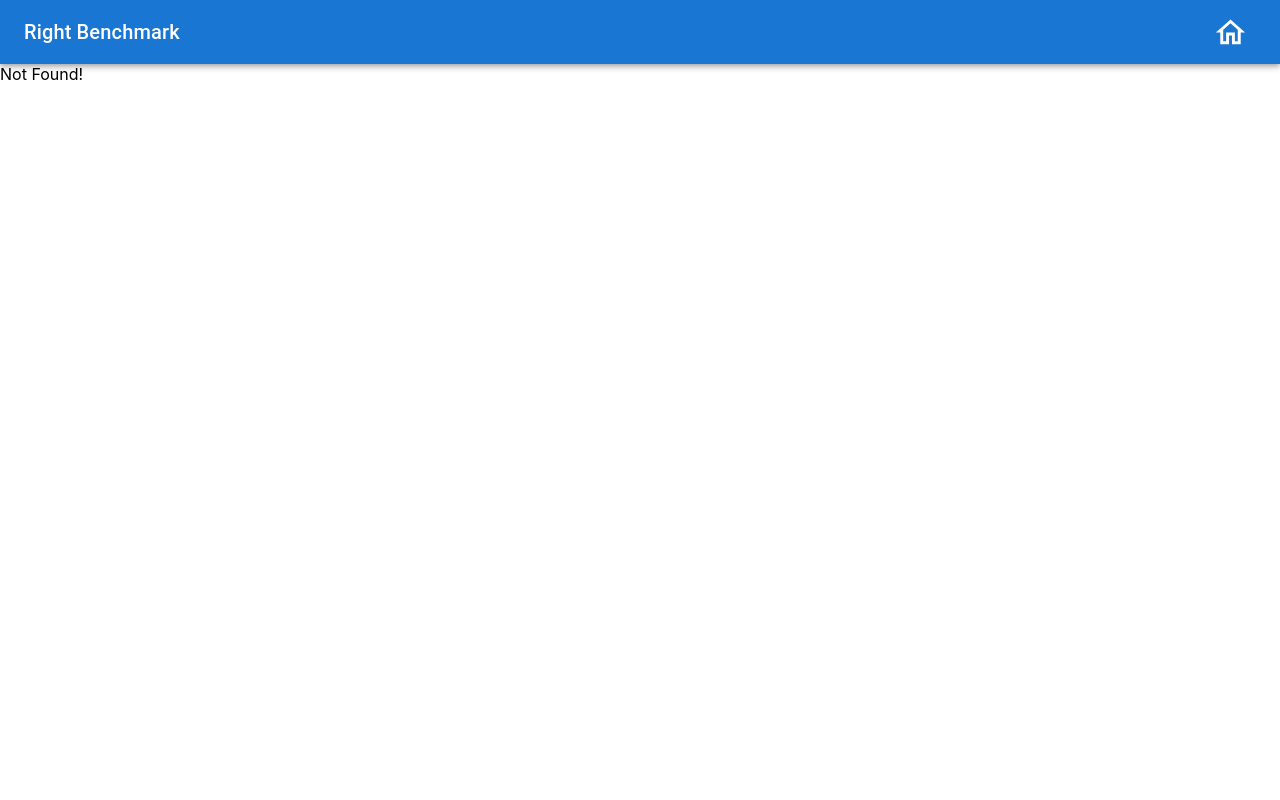
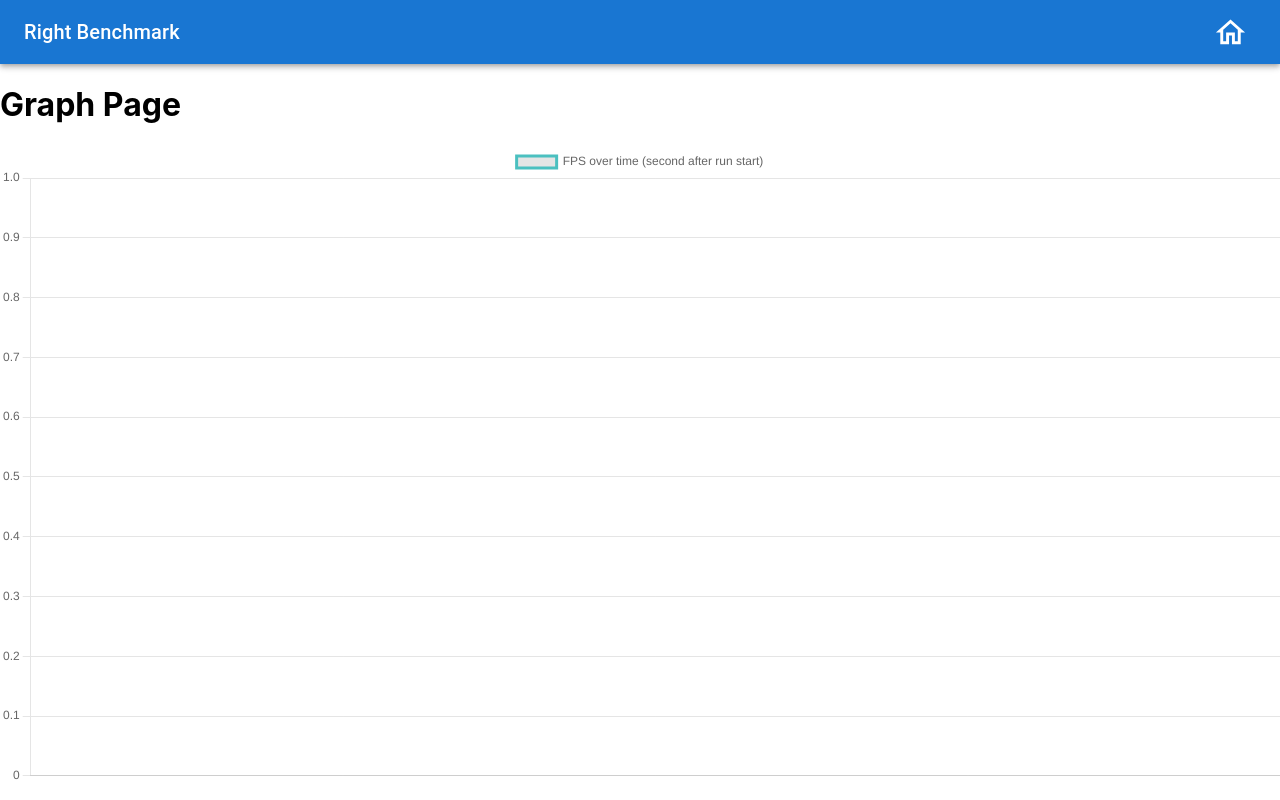
Before and after one commit to rbetik12/ue-benchmark-server, a React (Create React App) app in the folder src/client/: page /run/1/graph in a window 1280 px wide. Before the commit this address had no page. Built offline with nearby package versions, Linux system fonts and the light colour scheme; no server answers.

Commit message:
Added graph page for fps

```diff
--- a/src/client/package.json
+++ b/src/client/package.json
@@ -15,7 +15,9 @@
     "@types/node": "^16.18.93",
     "@types/react": "^18.2.73",
     "@types/react-dom": "^18.2.23",
+    "chart.js": "^4.4.2",
     "react": "^18.2.0",
+    "react-chartjs-2": "^5.2.0",
     "react-dom": "^18.2.0",
     "react-router-dom": "^6.22.3",
     "react-scripts": "5.0.1",
--- a/src/client/src/components/App.tsx
+++ b/src/client/src/components/App.tsx
@@ -4,6 +4,7 @@ import RunInfoTable from './RunInfoTable/RunInfoTable';
 import TopBar from './TopBar';
 import NotFoundPage from './NotFoundPage';
 import RunDataTable from './RunData/RunDataTable';
+import RunDataGraphPage from './RunDataGraph/RunDataGraphPage';
 
 const App: React.FC = () => {
   return (
@@ -13,6 +14,7 @@ const App: React.FC = () => {
         <Routes>
           <Route path="/" element={<RunInfoTable/>} />
           <Route path="/run/:id" element={<RunDataTable/>} />
+          <Route path="/run/:id/graph" element={<RunDataGraphPage/>} />
           {/* Using path="*"" means "match anything", so this route
                 acts like a catch-all for URLs that we don't have explicit
                 routes for. */}
--- a/src/client/src/components/RunData/RunDataTable.tsx
+++ b/src/client/src/components/RunData/RunDataTable.tsx
@@ -1,6 +1,7 @@
 import React, { useEffect, useState } from 'react';
 import { useParams } from 'react-router-dom';
-import { Table, TableBody, TableCell, TableContainer, TableHead, TableRow, Paper } from '@mui/material';
+import { Table, TableBody, TableCell, TableContainer, TableHead, TableRow, Paper, Button } from '@mui/material';
+import { Link } from 'react-router-dom';
 import { RunData } from '../../models/RunData';
 import './RunDataTable.css';
 import { auth, checkAuth } from '../../utils';
@@ -50,6 +51,7 @@ const RunDataTable = () => {
   return (
     <div>
       {runDataArr ? (
+        <div>
           <TableContainer component={Paper} className="tableContainer1">
             <Table>
               <TableHead>
@@ -74,6 +76,10 @@ const RunDataTable = () => {
               </TableBody>
             </Table>
           </TableContainer>
+          <Button component={Link} to={`/run/${id}/graph`} variant="outlined" color="primary">
+          Open Graph
+          </Button>
+        </div>
       ) : (
         <p>Loading...</p>
       )}
--- /dev/null
+++ b/src/client/src/components/RunDataGraph/RunDataGraphPage.tsx
@@ -0,0 +1,83 @@
+import React, { useEffect, useState } from 'react';
+import {
+  Chart as ChartJS,
+  CategoryScale,
+  LinearScale,
+  PointElement,
+  LineElement,
+  Title,
+  Tooltip,
+  Legend,
+} from 'chart.js';
+import { Line } from 'react-chartjs-2';
+import { useParams } from 'react-router-dom';
+import { RunData } from '../../models/RunData';
+
+ChartJS.register(
+  CategoryScale,
+  LinearScale,
+  PointElement,
+  LineElement,
+  Title,
+  Tooltip,
+  Legend
+);
+
+interface GraphDataPoint {
+  x: number;
+  y: number;
+}
+
+const RunDataGraphPage: React.FC = () => {
+  const { id } = useParams();
+  const [runData, setRunData] = useState<RunData[]>([]);
+  const [graphData, setGraphData] = useState<GraphDataPoint[]>([]);
+
+  useEffect(() => {
+    fetchData();
+  }, []);
+
+  const fetchData = async () => {
+    try {
+      const response = await fetch(`/api/run/${id}/data`);
+      if (!response.ok) {
+        throw new Error('Failed to fetch graph data');
+      }
+      const runData: RunData[] = await response.json();
+      setRunData(runData);
+
+      const dataPoints: GraphDataPoint[] = runData.map((data, index) => ({
+        x: index * 0.5,
+        y: data.fps
+      }));
+      setGraphData(dataPoints);
+
+      console.debug(dataPoints);
+
+    } catch (error) {
+      console.error('Failed to fetch graph data:', error);
+    }
+  };
+
+  const chartData = {
+    labels: graphData.map((point) => point.x),
+    datasets: [
+      {
+        label: 'FPS over time (second after run start)',
+        data: graphData.map((point) => point.y),
+        fill: false,
+        borderColor: 'rgb(75, 192, 192)',
+        tension: 0.1,
+      },
+    ],
+  };
+
+  return (
+    <div>
+      <h1>Graph Page</h1>
+      <Line data={chartData} />
+    </div>
+  );
+};
+
+export default RunDataGraphPage;
```
Also changed, not shown: 1 other file (tests, documents, lock files or other folders). Lines whose indentation alone changed are shown as unchanged.
